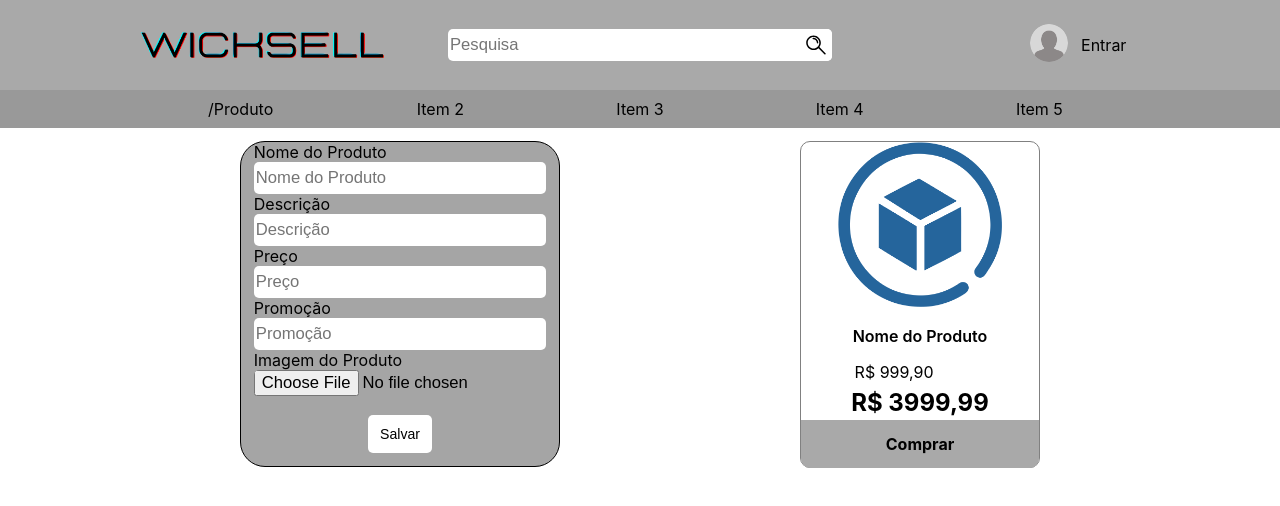
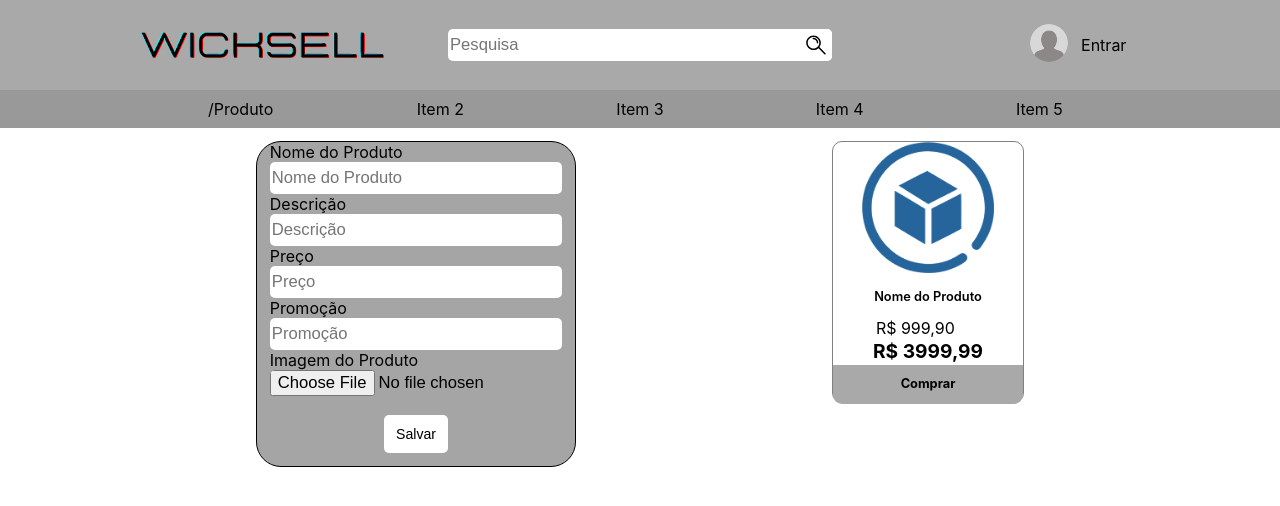
Before and after one commit to Mario-Nakazato/WickSell, a Next.js app: page /produto in a window 1280 px wide. Shown: the top 506 px of the page. Built offline with nearby package versions, Linux system fonts and the light colour scheme; no server answers.

Commit message:
UpperSideHeader bug

```diff
--- a/components/AccountInfo.tsx
+++ b/components/AccountInfo.tsx
@@ -21,7 +21,7 @@ const AccountInfo: NextComponentType | any = () => {
                     </div>
                     <div style={{ position: "fixed", bottom: 0, right: 15+'px' }}>
 
-                        Conectado como {session?.user?.email}<br />
+                        Conectado como {session?.user?.email}
 
                     </div>
                 </div>
--- a/components/ProductRollCase.tsx
+++ b/components/ProductRollCase.tsx
@@ -10,7 +10,7 @@ type props = {
 export default function ProductRollCase(props: any) {
     var cases: JSX.Element[] = []
     for (let index = 0; index < props.amount; index++) {
-        cases.push(<ProductCase></ProductCase >)
+        cases.push(<ProductCase props></ProductCase >)
     }
     return (<>
         <div className={styles.ProductRollCase}>
--- a/styles/Header.module.css
+++ b/styles/Header.module.css
@@ -60,8 +60,8 @@
 
 .UpperSideHeader {
 	display: flex;
-	min-width: 100vw;
-	max-width: 100vw;
+	min-width: 100%;
+	max-width: 100%;
 
 	height: 7vw;
 	text-align: center;
--- a/styles/Product.module.css
+++ b/styles/Product.module.css
@@ -1,55 +1,54 @@
 .ProductCase {
     border: 1px solid grey;
-    width: 15rem;
-    height: 20.45rem;
+    width: 15vw;
+    height: 20.45vw;
     text-align: center;
     cursor: pointer;
     border-radius: 10px;
 }
 
 .ProductCase:hover {
-    width: 15rem;
-    height: 20.45rem;
+
     box-shadow: 0 4px 10px 1px rgba(140, 140, 140, 1);
 }
 
 .ProductImage {
-    width: 10.3rem;
-    height: 10.3rem;
-    min-height: 10.25rem;
-    min-width: 10.25rem;
+    width: 10.25vw;
+    height: 10.25vw;
+    min-height: 10.25vw;
+    min-width: 10.25vw;
 }
 
 .ProductName {
-    font-size: 1rem;
-    line-height: 1.125rem;
+    font-size: 1vw;
+    line-height: 1.125vw;
     font-weight: 600;
-    margin-top: 1rem;
-    min-height: 1.2rem;
+    margin-top: 1vw;
+    min-height: 1.2vw;
 
 }
 
 .ProductPromotion {
-    margin-top: 1rem;
-    padding-left: 3.35rem;
+    margin-top: 1vw;
+    padding-left: 3.35vw;
     text-align: left;
-    min-height: 1.5rem;
+    min-height: 1.5vw;
 
 }
 
 .ProductPrice {
-    min-height: 2.125rem;
-    font-size: 1.5rem;
-    line-height: 2.125rem;
+    min-height: 2.125vw;
+    font-size: 1.5vw;
+    line-height: 2.125vw;
     font-weight: 700;
 }
 
 .ProductBuyButton {
     background-color: darkgrey;
-    font-size: 1rem;
-    line-height: 3rem;
+    font-size: 1vw;
+    line-height: 3vw;
     font-weight: 700;
-    height: 3rem;
+    height: 3vw;
     border-radius: 0px 0px 9px 9px;
 }
 
@@ -57,6 +56,6 @@
     max-width: 100%;
     display: flex;
     flex-direction: row;
-    justify-content: space-evenly;
+    justify-content: space-around;
     margin-top: 2vw;
 }
```
